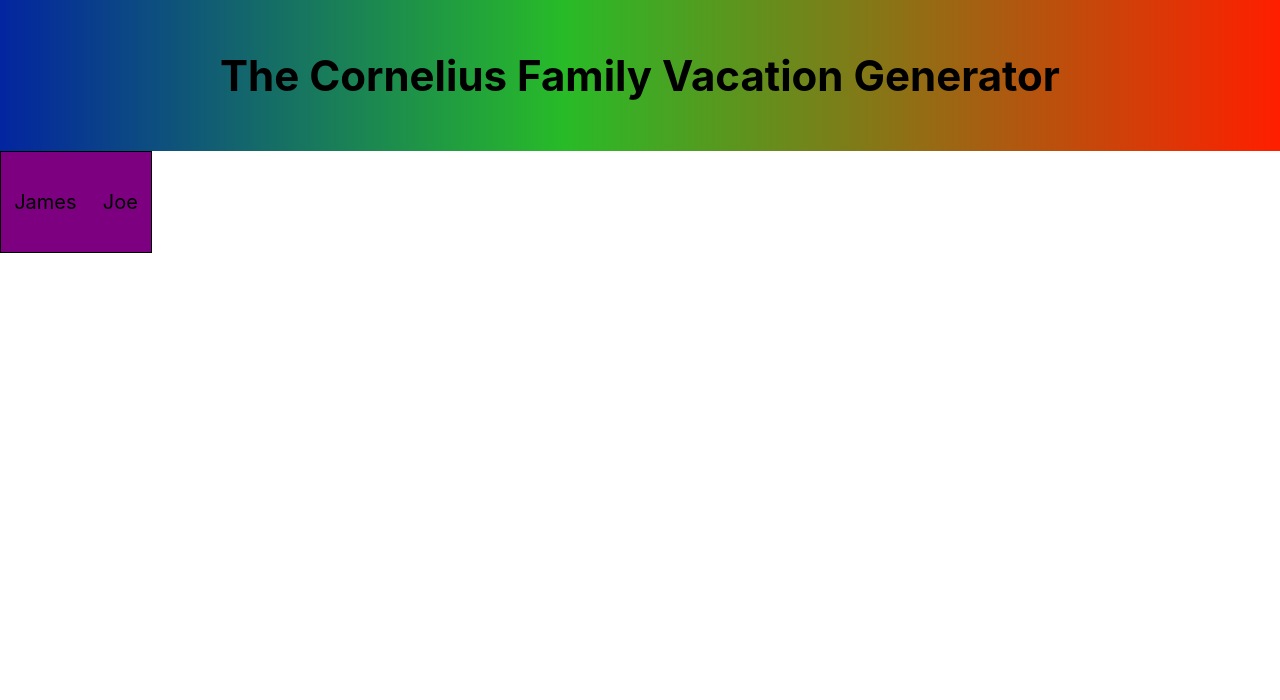
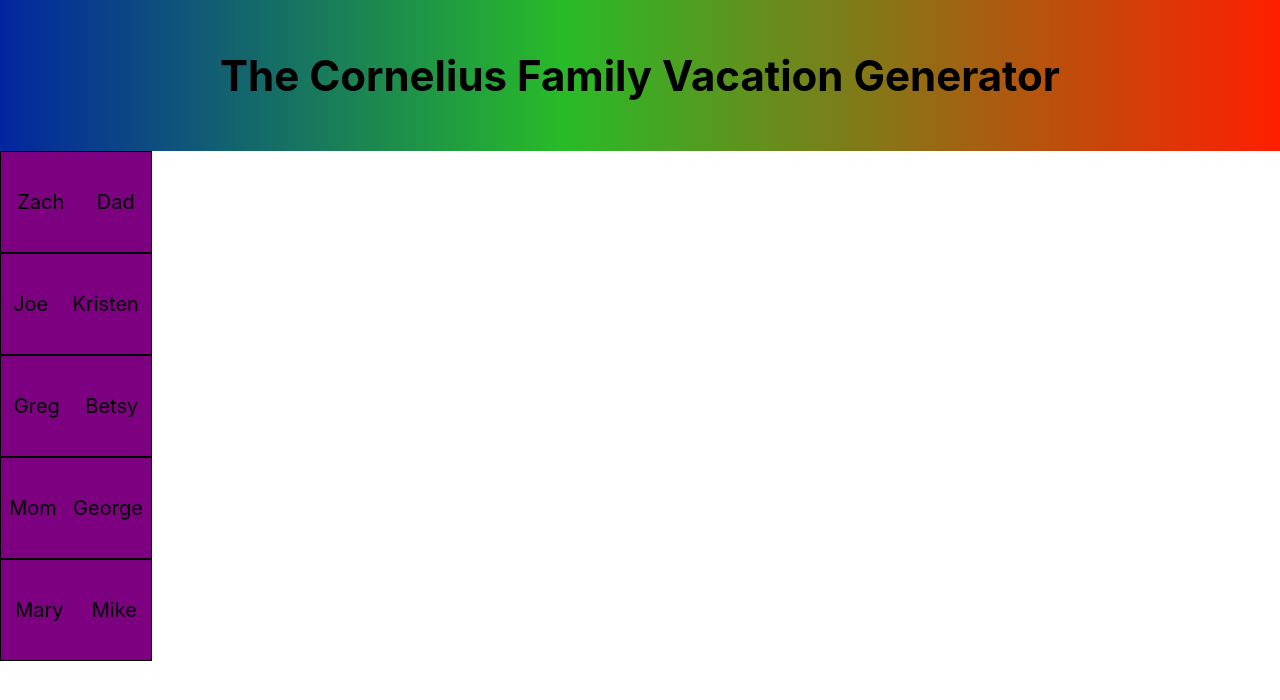
Before and after one commit to jcorn2/vacationPairs, a React (Create React App) app in the folder vacation/: page / in a window 1280 px wide. Shown: the top 700 px of the page. Built offline with nearby package versions, Linux system fonts and the light colour scheme.

Commit message:
Started pair generator container

```diff
--- a/vacation/src/App.js
+++ b/vacation/src/App.js
@@ -1,13 +1,13 @@
 import React from 'react';
 import './App.css';
 import Header from './components/header/Header';
-import Pair from './components/pairGenerator/pair/Pair';
+import PairGenerator from './components/pairGenerator/PairGenerator';
 
 function App() {
   return (
     <div className="App">
         <Header />
-        <Pair names={['James', 'Joe']}/>
+        <PairGenerator />
     </div>
   );
 }
--- /dev/null
+++ b/vacation/src/components/pairGenerator/PairGenerator.jsx
@@ -0,0 +1,21 @@
+import React, { useState } from 'react';
+import Pair from './pair/Pair';
+
+const intialPeople = ['Mom', 'Dad', 'Mike', 'Betsy', 'Joe', 'Kristen', 'George', 'Greg', 'Mary', 'Zach'];
+
+function PairGenerator() {
+    const [people] = useState(intialPeople);
+    people.sort(() => Math.random() - 0.5);
+    const firstHalf = people.slice(0, people.length / 2);
+    const secondHalf = people.slice(people.length / 2, people.length);
+
+    return (
+        <div>
+            {
+                firstHalf.map((person, index) => <Pair key={index} names={[person, secondHalf[index]]} />)
+            }
+        </div>
+    );
+}
+
+export default PairGenerator;
```
